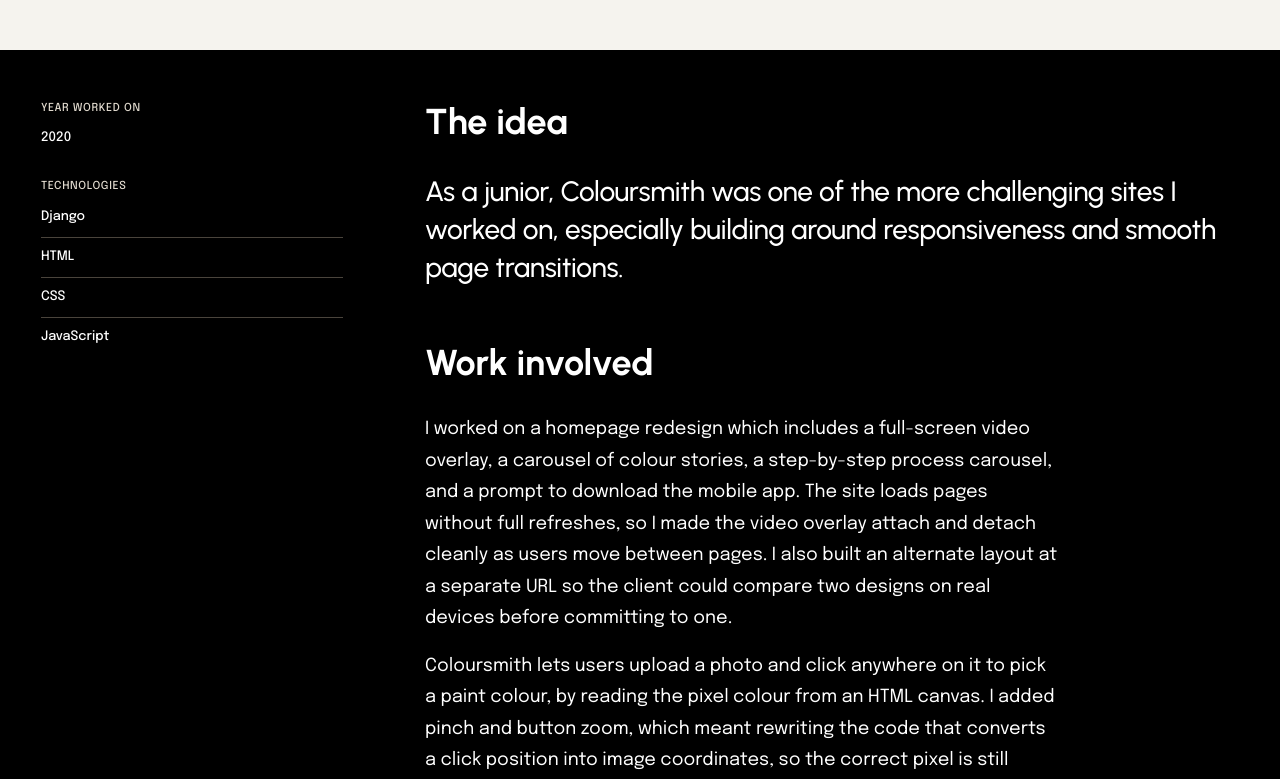
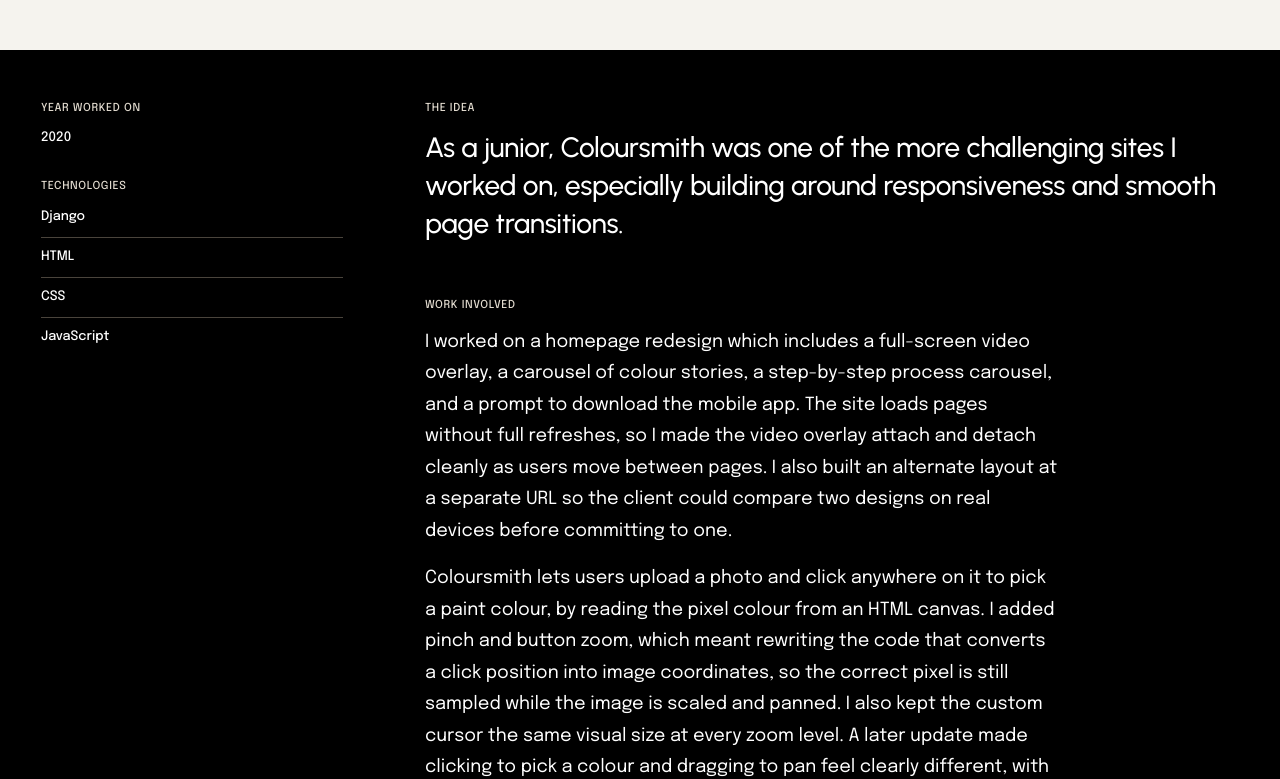
Before and after one commit to rlyhan/Richard-Han-Portfolio-New, a React (Vite) app: page /projects/coloursmith in a window 1280 px wide. Shown: the part 953-1732 px from the top of the page. Built offline with nearby package versions, Linux system fonts and the light colour scheme.

Commit message:
feat: a write-up's section headings in the label voice
The idea and the work involved are named like the facts beside them, so the
lead paragraph is the largest thing on the ground rather than the headings.

Co-Authored-By: Claude Opus 5.5 <noreply@anthropic.com>

```diff
--- a/src/components/layout/ArticleParagraphs.jsx
+++ b/src/components/layout/ArticleParagraphs.jsx
@@ -1,4 +1,5 @@
 import cn from "classnames";
+import { EYEBROW_LABEL_CLASS } from "./sharedClasses";
 
 const LEAD_TEXT_CLASS =
   "max-w-[52ch] font-urbanist text-xl leading-[1.35] font-medium tracking-[-0.01em] text-ink md:text-[1.75rem]";
@@ -7,10 +8,8 @@ const BODY_TEXT_CLASS =
   "max-w-[62ch] font-epilogue text-[0.9375rem] leading-[1.75] font-normal text-ink md:text-lg";
 
 const ArticleParagraphs = ({ heading, paragraphs, lead = false }) => (
-  <div className="flex flex-col gap-4 md:gap-8">
-    <h2 className="font-urbanist text-xl leading-[1.1] font-bold text-ink md:text-4xl">
-      {heading}
-    </h2>
+  <div className="flex flex-col gap-3.5">
+    <h2 className={EYEBROW_LABEL_CLASS}>{heading}</h2>
 
     {paragraphs?.length > 0 && (
       <div className={cn("grid", lead ? "gap-5" : "gap-4")}>
--- a/src/components/layout/sharedClasses.js
+++ b/src/components/layout/sharedClasses.js
@@ -1,6 +1,6 @@
 // The site's small-caps label voice, shared verbatim by the band heading, the
-// byline, and every write-up's facts rail. Not the same constant as the two
-// EYEBROW_CLASS variants in HomeWork.jsx/ProjectTile.jsx — those are tuned
+// byline, and every write-up's facts and headings. Not the same constant as the
+// two EYEBROW_CLASS variants in HomeWork.jsx/ProjectTile.jsx — those are tuned
 // per context (tracking, size) and diverge from this on purpose.
 export const EYEBROW_LABEL_CLASS =
   "font-epilogue text-[0.6875rem] leading-[1.25] font-medium tracking-[0.06em] text-ash uppercase";
```
